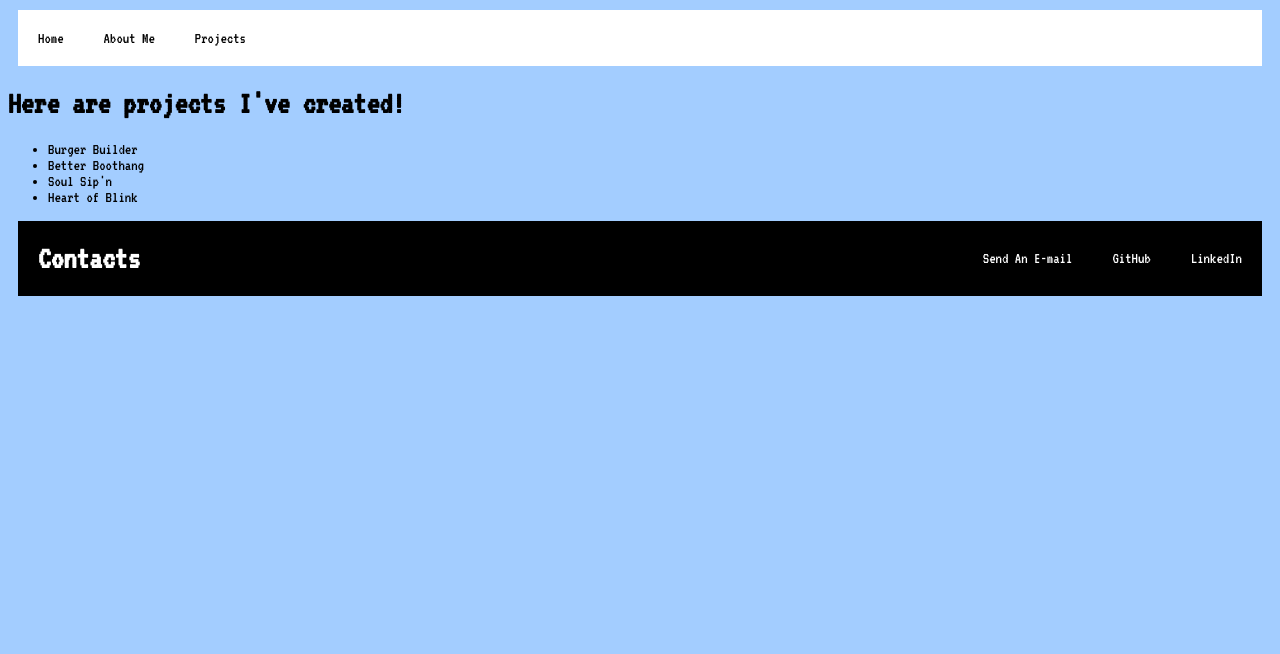
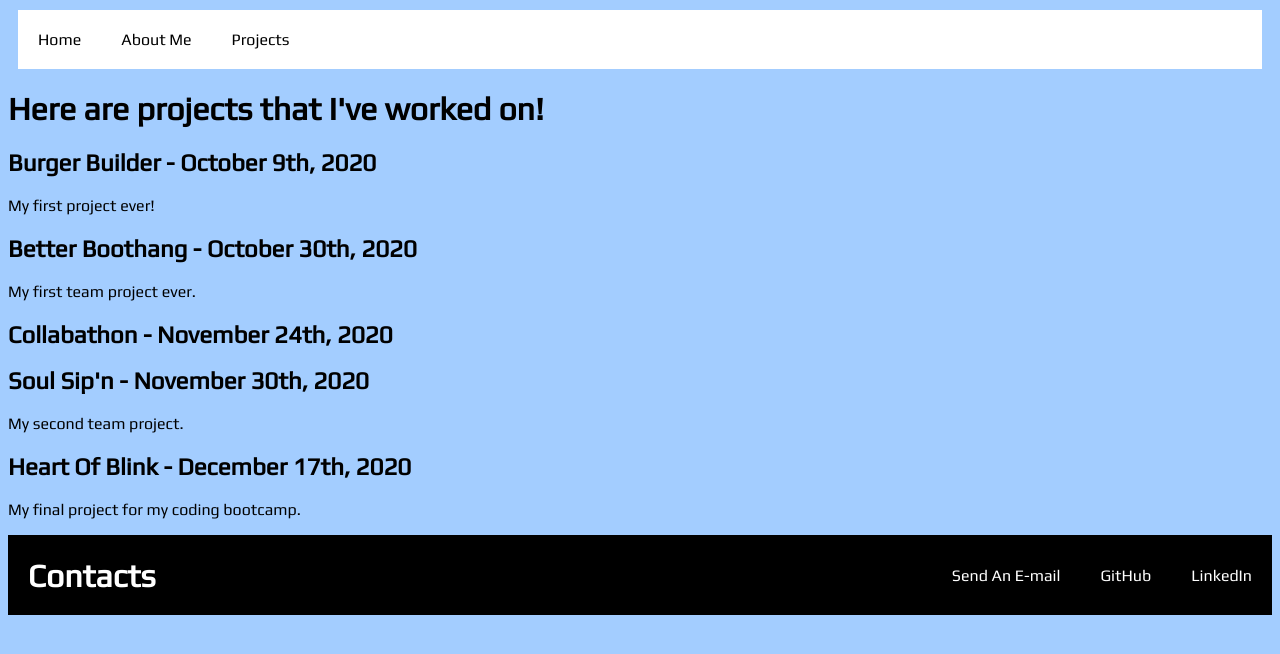
Before and after one commit to JustJeo/portfolio, a Node server app: page /projects in a window 1280 px wide. Shown: the top 654 px of the page. Run offline with Node 20, Linux system fonts and the light colour scheme; some libraries are stand-ins or nearby versions.

Commit message:
adds info about projects and changes font to Play

```diff
--- a/public/css/style.css
+++ b/public/css/style.css
@@ -1,5 +1,5 @@
 * {
-  font-family: "VT323", sans-serif;
+  font-family: "Play", sans-serif;
 }
 
 body {
@@ -41,8 +41,9 @@ footer {
   color: white;
   display: flex;
   justify-content: space-between;
-  margin: 10px;
+  /* margin: 10px; */
   padding-left: 20px;
+  bottom: 0;
 }
 
 footer ul li {
--- a/views/layout.ejs
+++ b/views/layout.ejs
@@ -5,8 +5,8 @@
   <meta name="viewport" content="width=device-width, initial-scale=1.0">
   <title>Just Jeo</title>
   <style>
-    @import url('https://fonts.googleapis.com/css2?family=VT323&display=swap');
-    </style>
+    @import url('https://fonts.googleapis.com/css2?family=Play&display=swap');
+  </style>
   <link rel="stylesheet" href="/css/style.css">
 </head>
 <body>
--- a/views/projects.ejs
+++ b/views/projects.ejs
@@ -1,8 +1,21 @@
 <!-- This is the projects page -->
-<h1>Here are projects I've created!</h1>
-<ul>
-  <li>Burger Builder</li>
-  <li>Better Boothang</li>
-  <li>Soul Sip'n</li>
-  <li>Heart of Blink</li>
-</ul>
+<h1>Here are projects that I've worked on!</h1>
+<div class = "burger">
+  <h2>Burger Builder - October 9th, 2020 </h2>
+    <p>My first project ever!</p>
+</div>
+<div class = "boothang">
+  <h2>Better Boothang - October 30th, 2020</h2>
+    <p>My first team project ever.</p>
+</div>
+<div class = "collabathon">
+  <h2>Collabathon - November 24th, 2020</h2>
+</div>
+<div class = "soul">
+  <h2>Soul Sip'n - November 30th, 2020</h2>
+    <p>My second team project.</p>
+</div>
+<div class = "blink">
+  <h2>Heart Of Blink - December 17th, 2020</h2>
+    <p>My final project for my coding bootcamp.</p>
+</div>
```
